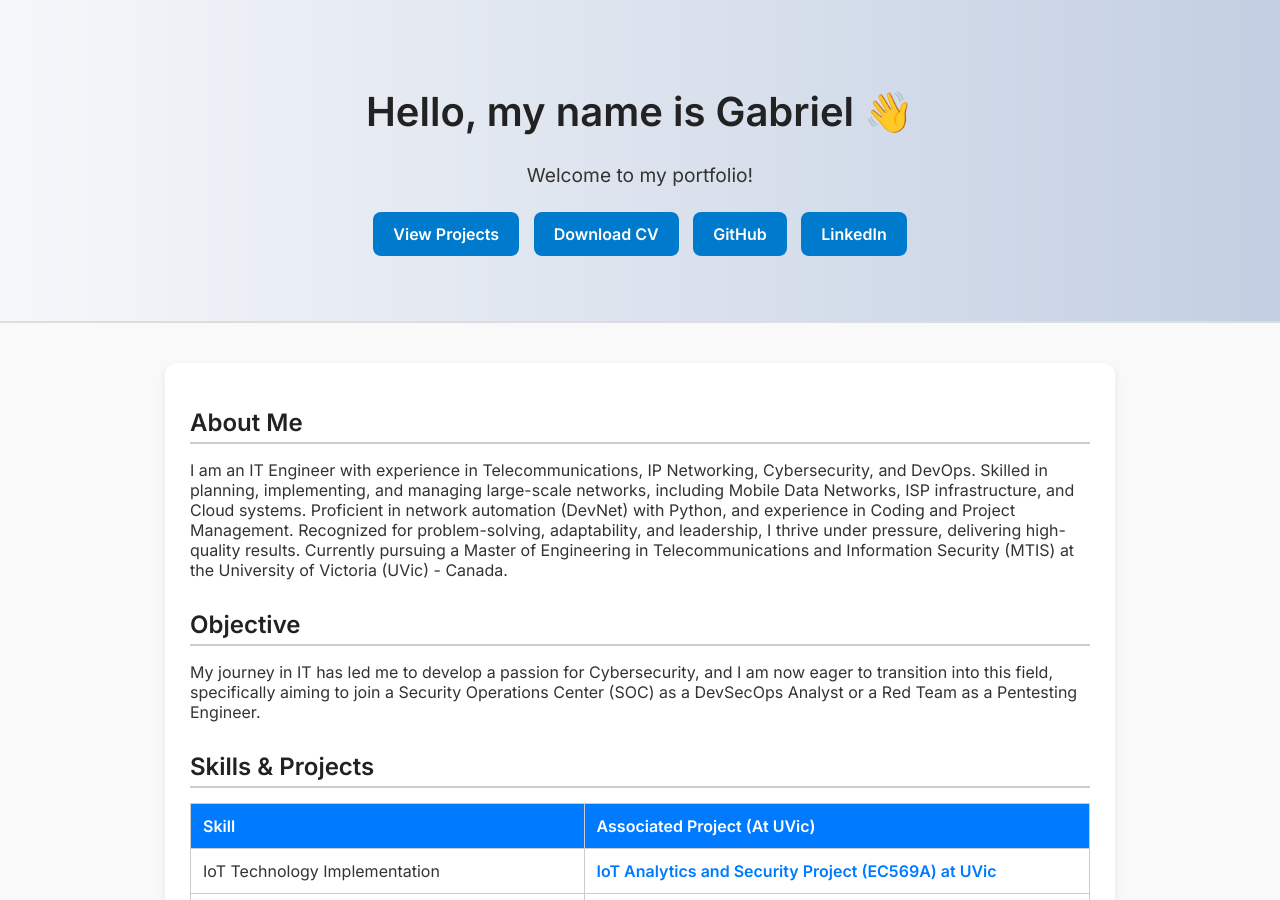
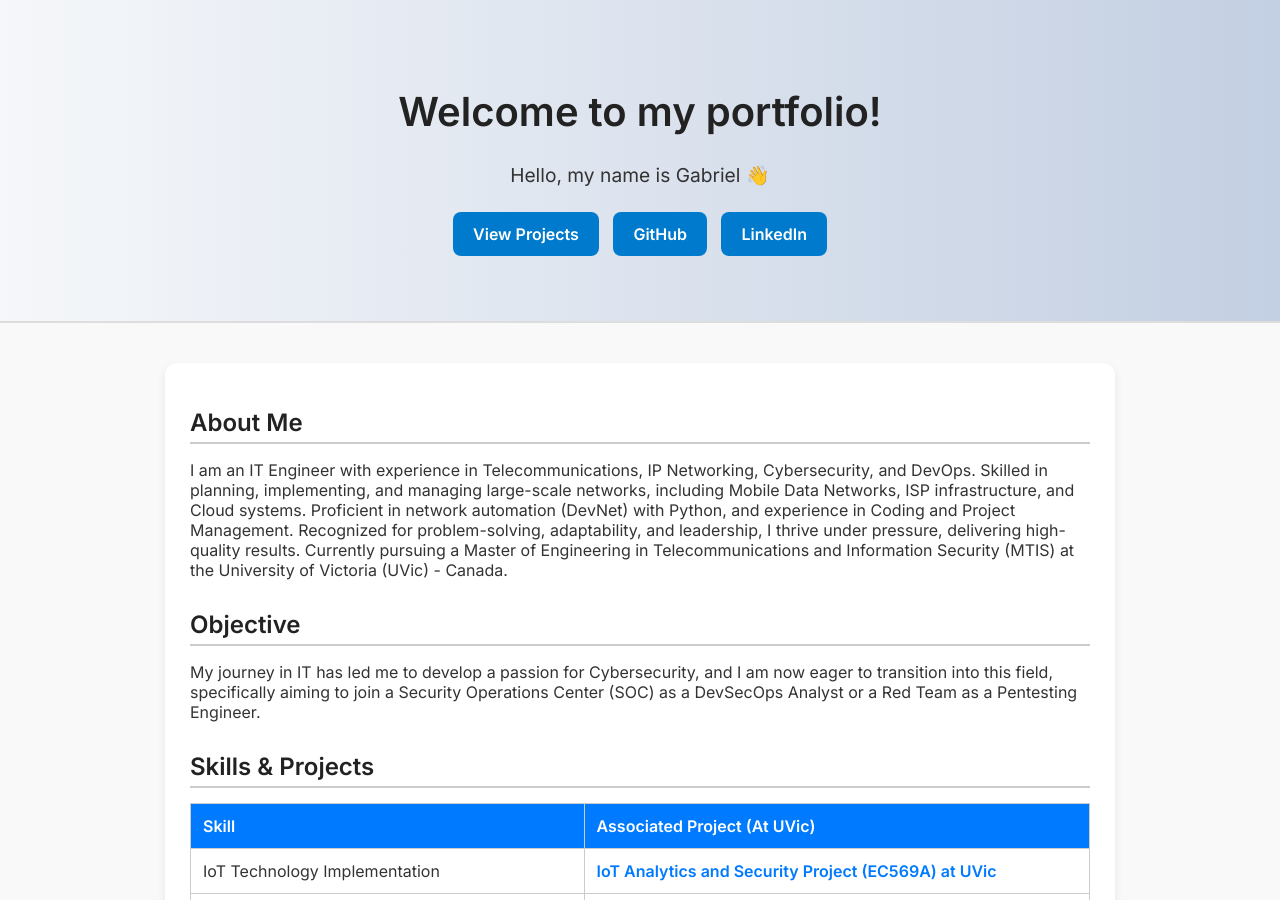
Before and after one commit to GabrielNetSec/GabrielNetSec.github.io, a Jekyll site: the page index.html, which Jekyll copies as it is, in a window 1280 px wide and 900 px high. Built offline with Jekyll 4.4.1, drawn with Linux system fonts in a browser that asks for light colours.

Commit message:
Update index.html

```diff
--- a/index.html
+++ b/index.html
@@ -18,11 +18,10 @@
 <body>
 <header class="hero-banner">
     <div class="hero-content">
-        <h1>Hello, my name is Gabriel 👋</h1>
-        <p>Welcome to my portfolio!</p>
+        <h1>Welcome to my portfolio!</h1>
+        <p>Hello, my name is Gabriel 👋</p>
         <div class="hero-buttons">
             <a href="#projects" class="btn">View Projects</a>
-            <a href="/assets/files/Gabriel_Naranjo_CV.pdf" class="btn">Download CV</a>
             <a href="https://github.com/GabrielNetSec" class="btn">GitHub</a>
             <a href="https://linkedin.com/in/gabriel-naranjo-orozco" class="btn">LinkedIn</a>
         </div>
```
